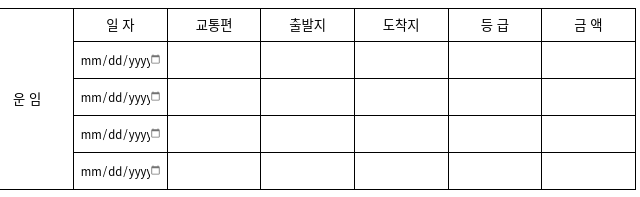
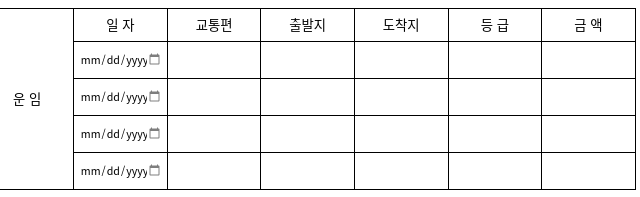
Before and after one commit to hong3256/travel-settlement, a plain HTML site: page index.html in a window 1280 px wide. Shown: the part 513-710 px from the top of the page, 332-972 px from the left. Drawn offline with Linux system fonts and the light colour scheme; no server answers.

Commit message:
운임 일자 칸 날짜 표시가 잘리지 않도록 글꼴·달력 아이콘 크기 조정 (v11)

```diff
--- a/index.html
+++ b/index.html
@@ -113,7 +113,8 @@ table.form tr.r-pax td{height:9.4mm}
 .dwrap{display:inline-flex; align-items:center; gap:2px; vertical-align:middle; max-width:100%}
 .dwrap input.inp{width:auto; min-width:0}
 input[type="date"].inp{min-width:0; width:100%; font-size:8.5pt; padding:0 .5mm}
-input[type="date"].inp::-webkit-calendar-picker-indicator{opacity:.55; margin-left:0; padding:0}
+input[type="date"].inp::-webkit-calendar-picker-indicator{opacity:.5; margin:0 0 0 1px; padding:0; width:13px; height:13px}
+table.form tr.r-fare input[type="date"].inp{font-size:8pt}
 .dfmt{display:none}
 .tilde{padding:0 2mm; color:#000}
 .trip-cell{display:flex; align-items:center; flex-wrap:wrap; gap:1mm 2mm}
--- a/sw.js
+++ b/sw.js
@@ -2,7 +2,7 @@
    - 핵심 파일은 stale-while-revalidate: 캐시로 즉시 열고, 뒤에서 새 버전을 받아 다음 실행에 반영
    - 한 번 열어 둔 양식은 오프라인에서도 그대로 열림(입력 내용은 기기에 저장)
 */
-var CACHE = 'travel-settlement-v10';
+var CACHE = 'travel-settlement-v11';
 var CORE = [
   './',
   './index.html',
```
Also changed, not shown: 1 other file.
